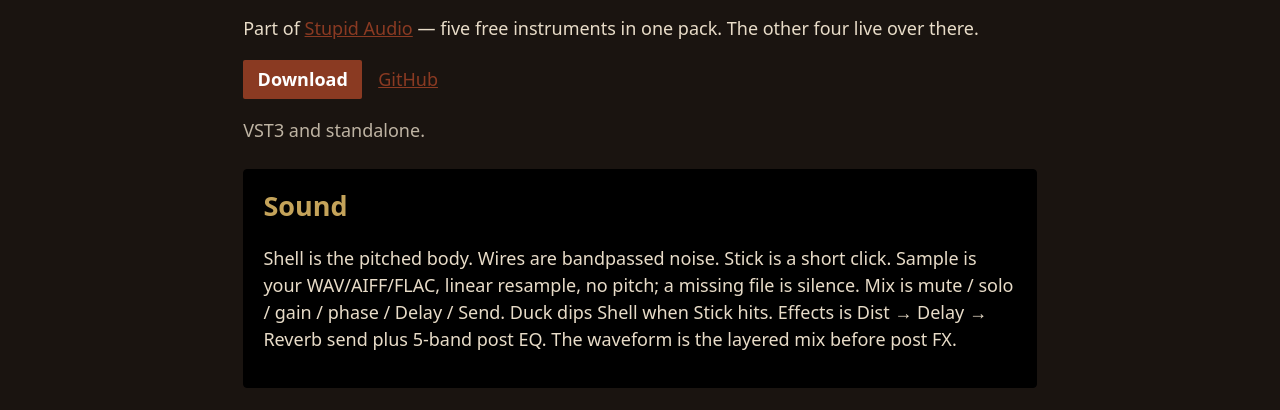
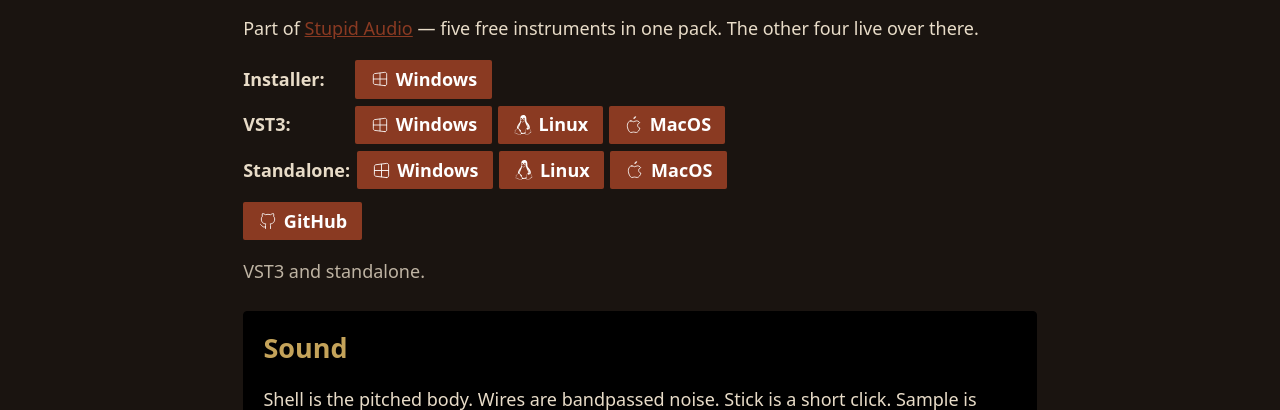
Before and after one commit to iamtew/SNR3, a plain HTML site: page docs/index.html in a window 1280 px wide. Shown: the part 324-734 px from the top of the page. Drawn offline with Linux system fonts and the light colour scheme; animation ran at ten frames a second.

Commit message:
add site download buttons from release list
- wire Installer VST3 Standalone OS links from releases.json
- vendor Tabler Windows Apple GitHub and Simple Icons Tux

Co-authored-by: Cursor <cursoragent@cursor.com>

```diff
--- a/docs/index.html
+++ b/docs/index.html
@@ -30,10 +30,27 @@
     </div>
     <p>Thin synthetic core (Shell, Wires, Stick) plus a user Sample. Mix, per-layer EQ, parallel post FX, length snap, WAV export with Norm.</p>
     <p>Part of <a href="https://audio.stupid.systems/">Stupid Audio</a> — five free instruments in one pack. The other four live over there.</p>
-    <p class="actions">
-      <a class="download" href="https://github.com/iamtew/SNR3/releases/latest">Download</a>
-      <a href="https://github.com/iamtew/SNR3">GitHub</a>
-    </p>
+    <div class="actions">
+      <div class="downloads">
+        <div class="dl-row" data-kind="installer" hidden>
+          <span class="dl-label">Installer:</span>
+          <a class="download os" data-os="win" hidden><span class="ico ico-win" aria-hidden="true"></span>Windows</a>
+        </div>
+        <div class="dl-row" data-kind="vst3" hidden>
+          <span class="dl-label">VST3:</span>
+          <a class="download os" data-os="win" hidden><span class="ico ico-win" aria-hidden="true"></span>Windows</a>
+          <a class="download os" data-os="linux" hidden><span class="ico ico-linux" aria-hidden="true"></span>Linux</a>
+          <a class="download os" data-os="mac" hidden><span class="ico ico-mac" aria-hidden="true"></span>MacOS</a>
+        </div>
+        <div class="dl-row" data-kind="standalone" hidden>
+          <span class="dl-label">Standalone:</span>
+          <a class="download os" data-os="win" hidden><span class="ico ico-win" aria-hidden="true"></span>Windows</a>
+          <a class="download os" data-os="linux" hidden><span class="ico ico-linux" aria-hidden="true"></span>Linux</a>
+          <a class="download os" data-os="mac" hidden><span class="ico ico-mac" aria-hidden="true"></span>MacOS</a>
+        </div>
+      </div>
+      <a class="download gh" href="https://github.com/iamtew/SNR3"><span class="ico ico-gh" aria-hidden="true"></span>GitHub</a>
+    </div>
     <p class="meta">VST3 and standalone.</p>
 
     <section id="sound" class="card">
--- a/docs/site.js
+++ b/docs/site.js
@@ -19,3 +19,27 @@ const watch = new IntersectionObserver((entries) => {
 sections.forEach((section) => watch.observe(section));
 if (document.body.dataset.note !== undefined)
   document.querySelector('nav a[href$="#notes"]')?.classList.add("on");
+
+// SNR3-<ver>-{win|linux|mac}-{arch}-{installer|vst3|standalone}.{zip|msi}
+const FILE = /-(win|linux|mac)-[^-]+-(installer|vst3|standalone)(?:\.zip|\.msi)$/i;
+const box = document.querySelector(".downloads");
+if (box) {
+  fetch("releases.json")
+    .then((r) => (r.ok ? r.json() : null))
+    .then((data) => {
+      if (!data?.tag || !Array.isArray(data.files)) return;
+      const base = `https://github.com/iamtew/SNR3/releases/download/${data.tag}/`;
+      for (const name of data.files) {
+        const m = name.match(FILE);
+        if (!m) continue;
+        const a = box.querySelector(`[data-kind="${m[2].toLowerCase()}"] a[data-os="${m[1].toLowerCase()}"]`);
+        if (!a) continue;
+        a.href = base + encodeURIComponent(name);
+        a.hidden = false;
+      }
+      box.querySelectorAll(".dl-row").forEach((row) => {
+        if (row.querySelector("a[href]")) row.hidden = false;
+      });
+    })
+    .catch(() => {});
+}
--- a/docs/style.css
+++ b/docs/style.css
@@ -106,10 +106,32 @@ h1 { font-size: 2rem; }
 .demo a { display: block; font-size: 0.85rem; margin-bottom: 0.25rem; }
 .demo audio { width: 100%; max-width: 22rem; display: block; }
 
-.actions { display: flex; align-items: center; gap: 1rem; }
+.actions {
+  display: flex;
+  flex-direction: column;
+  align-items: flex-start;
+  gap: 0.8rem;
+}
+
+.downloads { display: flex; flex-direction: column; gap: 0.45rem; }
+
+.dl-row {
+  display: flex;
+  flex-wrap: wrap;
+  align-items: center;
+  gap: 0.4rem;
+}
+
+.dl-label {
+  min-width: 6.6rem;
+  font-weight: 700;
+  color: var(--metal);
+}
 
 .download {
-  display: inline-block;
+  display: inline-flex;
+  align-items: center;
+  gap: 0.35rem;
   background: var(--rust);
   color: var(--white);
   font-weight: 700;
@@ -119,6 +141,20 @@ h1 { font-size: 2rem; }
 }
 
 .download:hover { background: var(--brass); color: var(--ink); }
+
+.ico {
+  width: 1.15em;
+  height: 1.15em;
+  flex-shrink: 0;
+  background: currentColor;
+  -webkit-mask: var(--ico) center / contain no-repeat;
+  mask: var(--ico) center / contain no-repeat;
+}
+
+.ico-win { --ico: url("icons/windows.svg"); }
+.ico-linux { --ico: url("icons/linux.svg"); }
+.ico-mac { --ico: url("icons/apple.svg"); }
+.ico-gh { --ico: url("icons/github.svg"); }
 
 .meta { color: var(--metal); opacity: 0.8; }
 
```
Also changed, not shown: docs/icons/apple.svg (added), docs/icons/github.svg (added), docs/icons/linux.svg (added), docs/icons/windows.svg (added).
